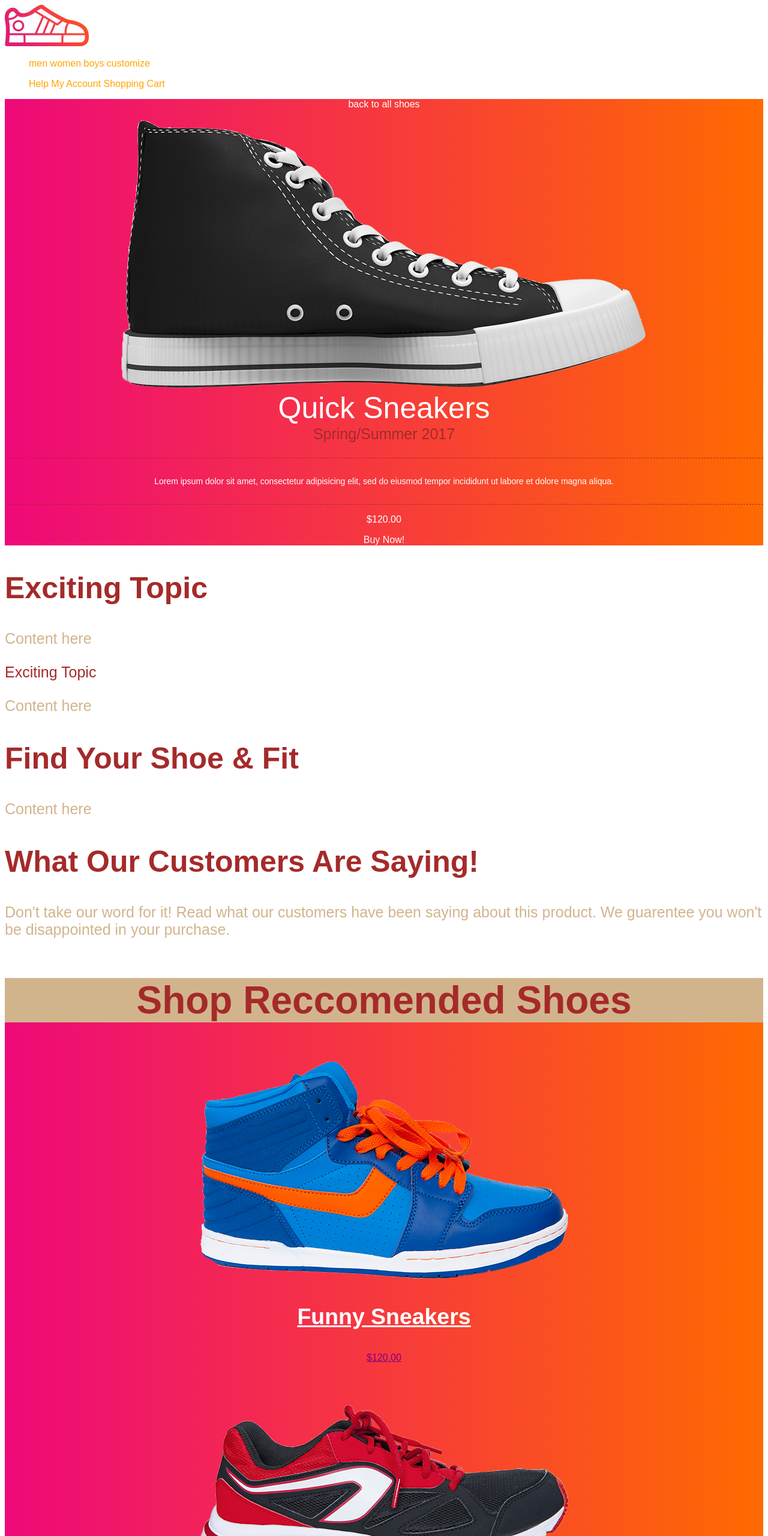
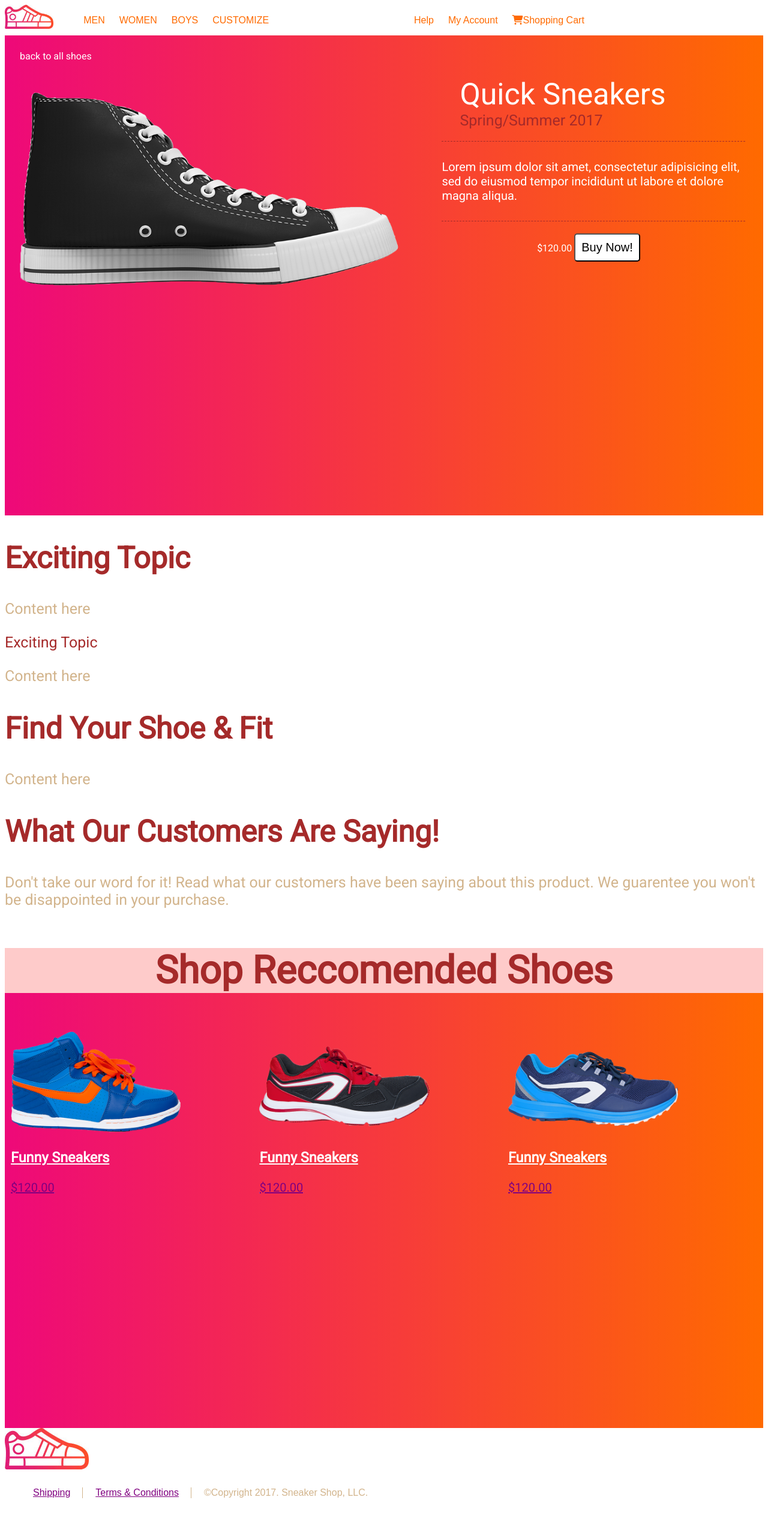
Before and after one commit to catyler/sneaker-app, a plain HTML site: page index.html in a window 1280 px wide. Shown: the top 2560 px of the page at 60% size. After the commit the page ends 2523 px from the top, so only its background shows below. Drawn offline with Linux system fonts and the light colour scheme.

Commit message:
Homework 3

```diff
--- a/index.html
+++ b/index.html
@@ -2,42 +2,46 @@
 <html>
   <head>
     <title>Sneakers</title>
+    <link href="https://fonts.googleapis.com/css?family=Roboto" rel="stylesheet">
+    <script src="https://use.fontawesome.com/d442fa5e6f.js"></script>
     <link rel="stylesheet" href="styles.css">
   </head>
 <!--------------------HEADING SECTION---------------------->
   <body>
     <header>
-      <img src="./images/logo.jpg">
+      <img id="logo" src="./images/logo.jpg" alt="shoe logo.">
+      <nav id="internal-shopping">
       <ul>
-        <li>men</li>
-        <li>women</li>
-        <li>boys</li>
-        <li>customize</li>
+        <li>MEN</li>
+        <li>WOMEN</li>
+        <li>BOYS</li>
+        <li>CUSTOMIZE</li>
       </ul>
+    </nav>
+    <nav id="internal">
       <ul>
         <li>Help</li>
         <li>My Account</li>
-        <li>Shopping Cart</li>
+        <li><i class="fa fa-shopping-cart" aria-hidden="true"></i>Shopping Cart</li>
       </ul>
+    </nav>
     </header>
     <!-------------------FIRST SECTION------------------------>
     <section class="one">
-      <p id="Back">back to all shoes</p>
-      <img src="./images/shoe1.png">
-    <div>
-      <p class="header">Quick Sneakers</p>
-      <p class="subtitle">Spring/Summer 2017</p>
+      <a class="Back">back to all shoes</a>
+      <img class="Back" id="black-shoe" src="./images/shoe1.png" alt="black canvas hightop shoe.">
+    <div class="feature">
+      <a class="header">Quick Sneakers</a>
+      <a class="subtitle">Spring/Summer 2017</a>
     </div>
       <p id="section-one">
         Lorem ipsum dolor sit amet, consectetur adipisicing elit, sed do eiusmod tempor incididunt ut labore et dolore magna aliqua.
       </p>
-      <div>
-      <p id="p2">
+      <div class="purchase">
+      <a id="p2">
         $120.00
-      </p>
-      <p id="buynow">
-        Buy Now!
-      </p>
+      </a>
+      <button>Buy Now!</button>
     </div>
     </section>
 <!-------------------SECOND SECTION------------------>
@@ -72,44 +76,33 @@
 <!-------------------RECOMMENDATION SECTION--------------------->
       <section class="one">
         <p id="last">Shop Reccomended Shoes</p>
-      <img src="./images/shoe2.png">
       <div class="sneakertitles">
+        <img class="image"src="./images/shoe2.png" alt="blue and orange shoe.">
         <h3>Funny Sneakers</h3>
+        <a class="price">
+          $120.00</a>
       </div>
-      <div>
-        <p id="price">
-          $120.00
-        </p>
+      <div class="sneakertitles">
+        <img class="image"src="./images/shoe3.png" alt="red and black sneaker.">
+        <h3>Funny Sneakers</h3>
+        <a class="price">
+          $120.00</a>
       </div>
-      <img src="./images/shoe3.png">
       <div class="sneakertitles">
+        <img class="image"src="./images/shoe4.png" alt="navy and blue sneaker.">
         <h3>Funny Sneakers</h3>
-      </div>
-      <div>
-        <p id="price">
-          $120.00
-        </p>
-      </div>
-      <img src="./images/shoe4.png">
-      <div class="sneakertitles">
-        <h3>Funny Sneakers</h3>
-      </div>
-      <div>
-        <p id="price">
-          $120.00
-        </p>
+        <a class="price">
+          $120.00</a>
       </div>
     </section>
   </body>
-<!------------------------FOOTER-------------------->
+<!-----------------------------FOOTER------------------------>
   <footer>
-    <img src="./images/logo.jpg">
-    <p id="footer">
-      Shipping
-    </p>
-    <p id="footer">
-      Terms & Conditions
-    </p>
-    &copy;Copyright 2017. Sneaker Shop, LLC.
+    <img src="./images/logo.jpg" alt="shoe logo.">
+      <ul>
+        <li>Shipping</li>
+        <li>Terms & Conditions</li>
+        <li id="copywrite"> &copy;Copyright 2017. Sneaker Shop, LLC.</li>
+      </ul>
   </footer>
   </html>
--- a/styles.css
+++ b/styles.css
@@ -1,18 +1,55 @@
 body{
-  font-family: sans-serif;
+  font-family: 'Roboto', sans-serif;
   color: white;
 }
 /*********HEADER SECTION************/
+#logo{
+  float:left;
+  height: 40px;
+}
 ul li{
   list-style: none;
   font-family: sans-serif;
-  color: orange;
+  color: #ff6a00;
   display: inline;
+  margin: 10px 10px;
+}
+ul li:hover{
+  color: #ee0979;
+  cursor: pointer;
+}
+#internal-shopping{
+  float: left;
+  width: 40%;
+}
+#internal{
+  float: right;
+  width: 50%;
+}
+button{
+  background-color: white;
+  border-radius: 5px;
+  border-style: outset;
+  padding: 10px 10px;
+  font-size: 20px;
+}
+button:hover{
+  cursor: pointer;
 }
 /***********SECTION ONE**************/
 .one {
-  text-align: center;
+  clear: both;
+  min-height: 800px;
   background: linear-gradient(to right, #ee0979 , #ff6a00);
+}
+.Back{
+  float:left;
+  width: 50%;
+  padding: 20px;
+  margin: 5px 5px;
+}
+#black-shoe{
+  clear: left;
 }
 .header{
   font-size: 50px;
@@ -20,8 +57,12 @@ ul li{
   padding-bottom: 0;
   border-bottom: 1px;
   margin: 0;
+  float:right;
+  width: 40%;
 }
 .subtitle{
+  float:right;
+  width: 40%;
   font-size: 25px;
   color: brown;
   padding-top: 0;
@@ -29,16 +70,24 @@ ul li{
   margin-top:0;
 }
 #section-one{
+  float: right;
+  width: 40%;
   color: white;
-  font-size: 14px;
+  font-size: 20px;
   border-top: dashed brown 1px;
   border-bottom: dashed brown 1px;
   padding-top: 30px;
   padding-bottom: 30px;
+  margin-right: 30px;
+}
+.purchase{
+  clear:right;
+  text-align: center;
 }
 /***********SECTION TWO********************/
 section{
   background-color: white;
+  min-height: 300px;
 }
 h2{
   color: brown;
@@ -56,21 +105,40 @@ h2{
 }
 /*******************SECTION THREE******************/
 #last{
-  background-color: tan;
+  background-color: #FECBCA;
   color: brown;
   font-size: 4em;
   font-weight: bold;
+  text-align: center;
 }
 .sneakertitles{
   color: white;
   text-decoration: underline;
-  font-size: 2em;
+  font-size: 20px;
+  float:left;
+  margin-left: 10px;
+  width: 32%;
 }
-#price{
+.image{
+  width: 70%;
+  height: 70%;
+}
+.price{
   color: purple;
   text-decoration: underline;
 }
-#footer{
+/*****************FOOTER*****************/
+footer li{
   color: purple;
   text-decoration: underline;
+  display: inline-block;
+  border-right: tan 1px solid;
+  padding-right: 20px;
+  padding-left: 2px;
+  margin-left: 5px;
 }
+#copywrite{
+  color: tan;
+  border-right: none;
+  text-decoration: none;
+}
```
